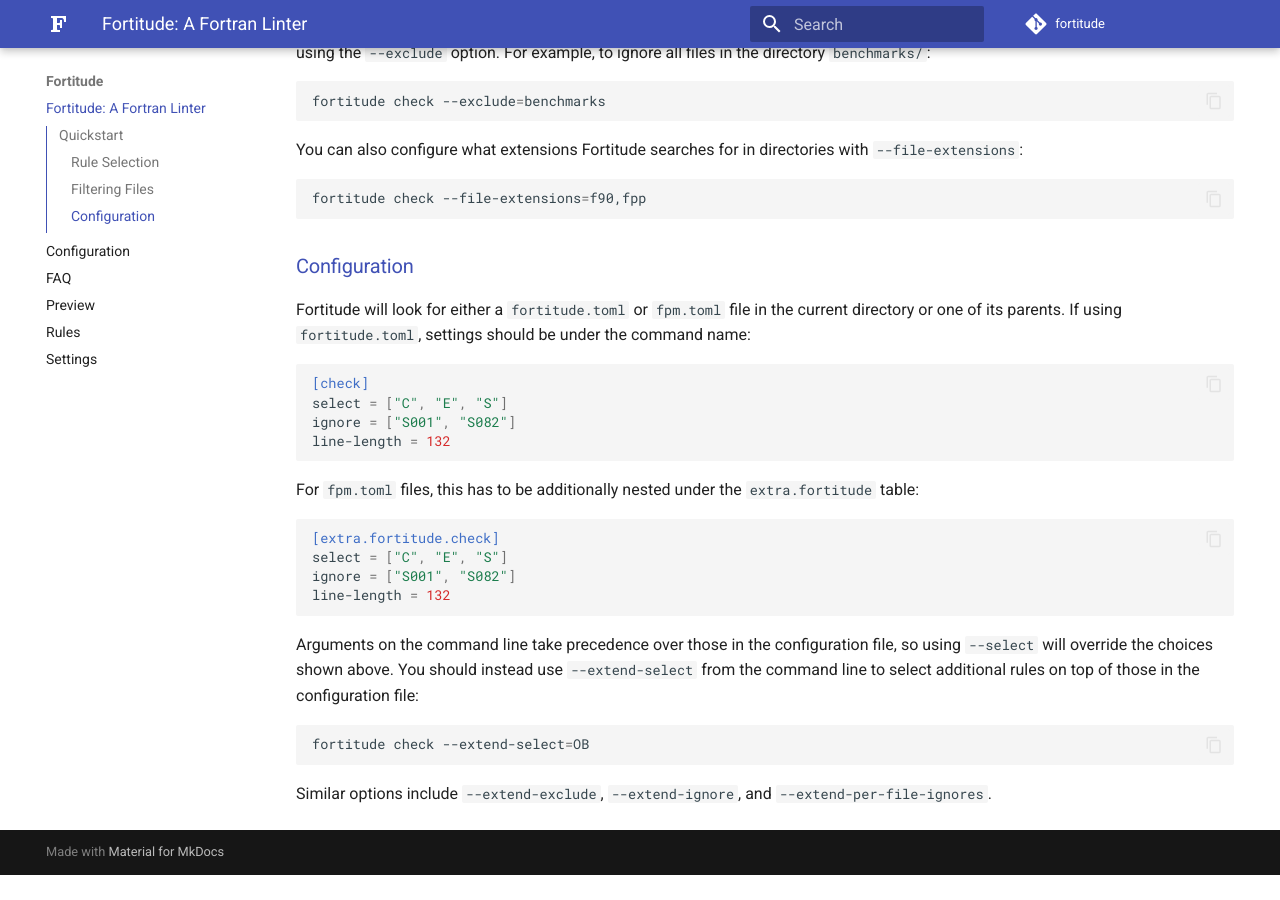
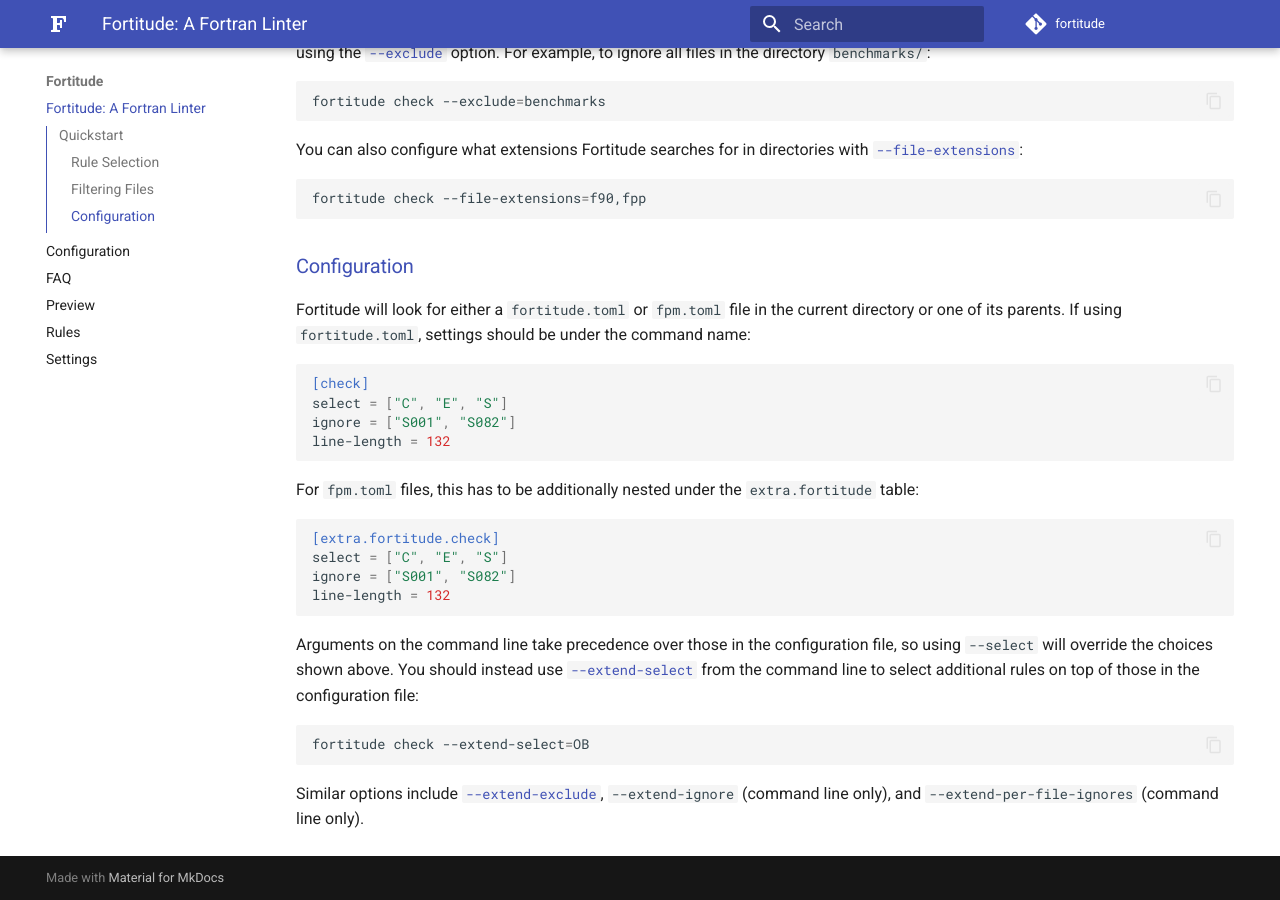
Before and after one commit to PlasmaFAIR/fortitude, an MkDocs documentation site: the page built from docs/index.md, in a window 1280 px wide and 900 px high, scrolled down 2416 px. Built offline with MkDocs 1.6.1 and Material for MkDocs 9.7.7, drawn with Linux system fonts in a browser that asks for light colours; emoji names are drawn with the system emoji font; comment, search, counter and statistics services are not loaded; before the commit the page ends 3291 px from its top, so only the background shows below that.

Commit message:
Add some links in the docs

````diff
--- a/docs/index.md
+++ b/docs/index.md
@@ -68,7 +68,7 @@
 ```
 
 New rules and other features may be in 'preview' mode while they undergo further review
-and testing. To activate them, use the `--preview` flag:
+and testing. To activate them, use the [`--preview`](settings.md#preview) flag:
 
 ```bash
 fortitude check --preview
@@ -84,7 +84,7 @@
 ### Rule Selection
 
 You can select or ignore individual rules or whole groups with
-`--select` and `--ignore`:
+[`--select`](settings.md#select) and [`--ignore`](settings.md#ignore):
 
 ```bash
 # Just check for missing `implicit none`
@@ -100,7 +100,7 @@
 ```
 
 It is also possible to switch off individual rules or rule categories for specific
-files using `--per-file-ignores`:
+files using [`--per-file-ignores`](settings.md#per-file-ignores):
 
 ```bash
 fortitude check --per-file-ignores=**/*.f95:non-standard-file-extension
@@ -133,15 +133,16 @@
 ### Filtering Files
 
 Fortitude will automatically ignore files in some directories (`build/`, `.git/`,
-`.venv/`, etc.), and this behaviour can be extended using the `--exclude` option. For
-example, to ignore all files in the directory `benchmarks/`:
+`.venv/`, etc.), and this behaviour can be extended using the
+[`--exclude`](settings.md#exclude) option. For example, to ignore all files in
+the directory `benchmarks/`:
 
 ```bash
 fortitude check --exclude=benchmarks
 ```
 
 You can also configure what extensions Fortitude searches for in directories with
-`--file-extensions`:
+[`--file-extensions`](settings.md#file-extensions):
 
 ```bash
 fortitude check --file-extensions=f90,fpp
@@ -170,14 +171,15 @@
 line-length = 132
 ```
 
-Arguments on the command line take precedence over those in the configuration file,
-so using `--select` will override the choices shown above. You should instead use
-`--extend-select` from the command line to select additional rules on top of those in
-the configuration file:
+Arguments on the command line take precedence over those in the configuration
+file, so using `--select` will override the choices shown above. You should
+instead use [`--extend-select`](settings.md#extend-select) from the command line
+to select additional rules on top of those in the configuration file:
 
 ```bash
 fortitude check --extend-select=OB
 ```
 
-Similar options include `--extend-exclude`, `--extend-ignore`, and
-`--extend-per-file-ignores`.
+Similar options include [`--extend-exclude`](settings.md#extend-exclude),
+`--extend-ignore` (command line only), and `--extend-per-file-ignores` (command
+line only).
````
